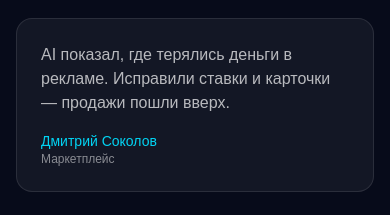
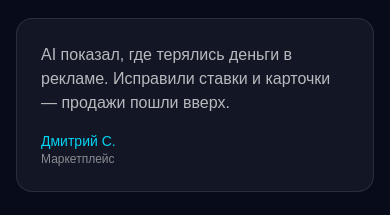
Before and after one commit to assistantaibus-ai/ai-dvoynik-site, a Next.js app: page / in a window 390 px wide. Shown: the part 10360-10575 px from the top of the page. Built offline with nearby package versions, Linux system fonts and the light colour scheme.

Commit message:
reduce mobile founder spacing

```diff
--- a/src/app/page.tsx
+++ b/src/app/page.tsx
@@ -70,7 +70,7 @@ const cases = [
 ] as const;
 
 const reviews = [
-  ['Дмитрий Соколов', 'Маркетплейс', 'AI показал, где терялись деньги в рекламе. Исправили ставки и карточки — продажи пошли вверх.'],
+  ['Дмитрий С.', 'Маркетплейс', 'AI показал, где терялись деньги в рекламе. Исправили ставки и карточки — продажи пошли вверх.'],
   ['Александр К.', 'Автосервис', 'Система подсветила слабые места в загрузке мастеров и потери в заявках.'],
   ['Екатерина М.', 'Онлайн-школа', 'AI разобрал воронку и показал, где теряются заявки. После изменений конверсия выросла.'],
 ] as const;
@@ -585,20 +585,22 @@ function FounderCTA({ telegramUrl, formData, handleInputChange, handleFormSubmit
   placeholder="Имя"
   value={formData.name}
   onChange={handleInputChange('name')}
-              className="rounded-xl border border-white/10 bg-[#111933] px-4 py-3"
+  className="rounded-xl border border-white/10 bg-[#111933] px-4 py-3 text-white placeholder:text-white/50 focus:placeholder-transparent"
 />
+
 <input
   type="text"
   placeholder="Telegram или телефон"
   value={formData.contact}
   onChange={handleInputChange('contact')}
-              className="rounded-xl border border-white/10 bg-[#111933] px-4 py-3"
+  className="rounded-xl border border-white/10 bg-[#111933] px-4 py-3 text-white placeholder:text-white/50 focus:placeholder-transparent"
 />
+
 <textarea
   placeholder="Коротко о бизнесе"
   value={formData.request}
   onChange={handleInputChange('request')}
-              className="rounded-xl border border-white/10 bg-[#111933] px-4 py-3 md:col-span-2"
+  className="rounded-xl border border-white/10 bg-[#111933] px-4 py-3 text-white placeholder:text-white/50 focus:outline-none focus:border-cyan-400 md:col-span-2"
 />
             <button className="inline-flex items-center justify-center gap-2 rounded-xl bg-gradient-to-r from-cyan-400 to-cyan-300 px-6 py-4 font-semibold text-black">
               Отправить заявку <ChevronRight className="h-4 w-4" />
```
Lines whose indentation alone changed are shown as unchanged.
